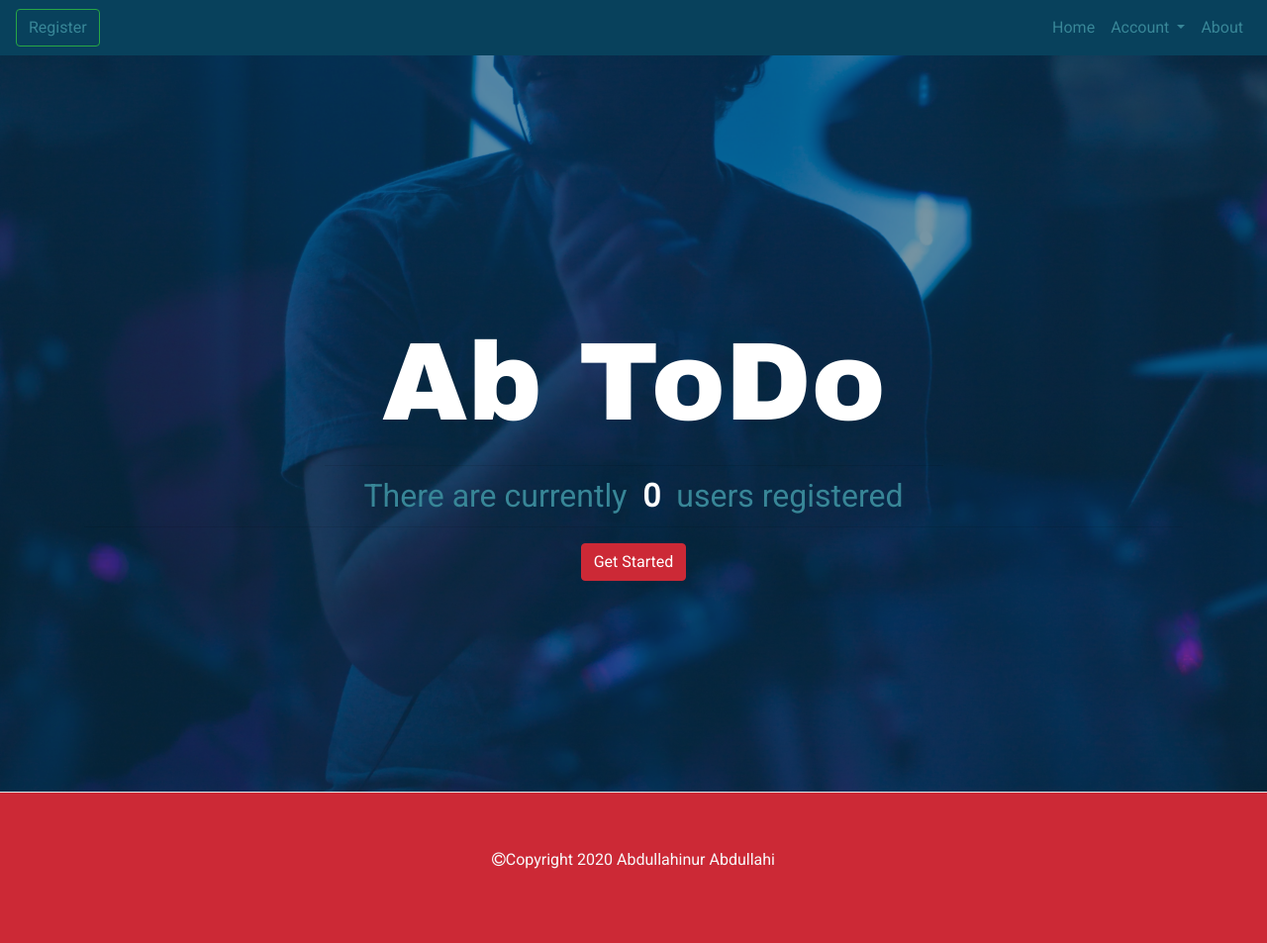
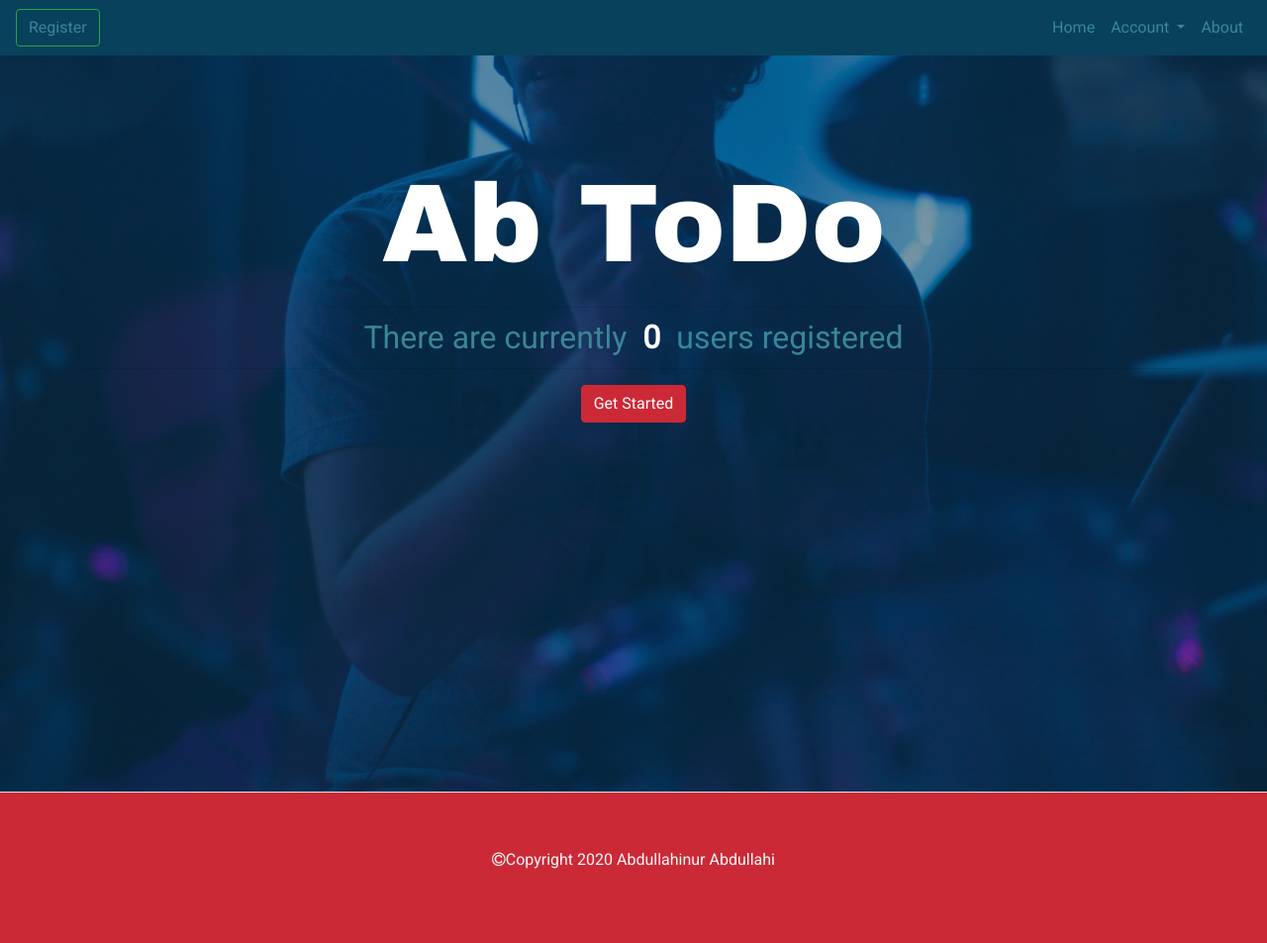
Before and after one commit to SandyAbdullahi/django-todo, a Django app: page / in a window 1280 px wide. Shown: the whole page at 99% size. Run offline with Django 3.2, Linux system fonts and the light colour scheme; parts of the project's set-up code (start-up, migrations or seed data) failed here and were passed over; some libraries are stand-ins or nearby versions.

Commit message:
remove conflicting styles

```diff
--- a/static/css/styles.css
+++ b/static/css/styles.css
@@ -83,7 +83,7 @@ base colors:
 
 .landing .content {
     min-height: 100vh;
-    padding-top: 20rem;
+    padding-top: 10rem;
 
     background-color: #08415c8c;
 
```
